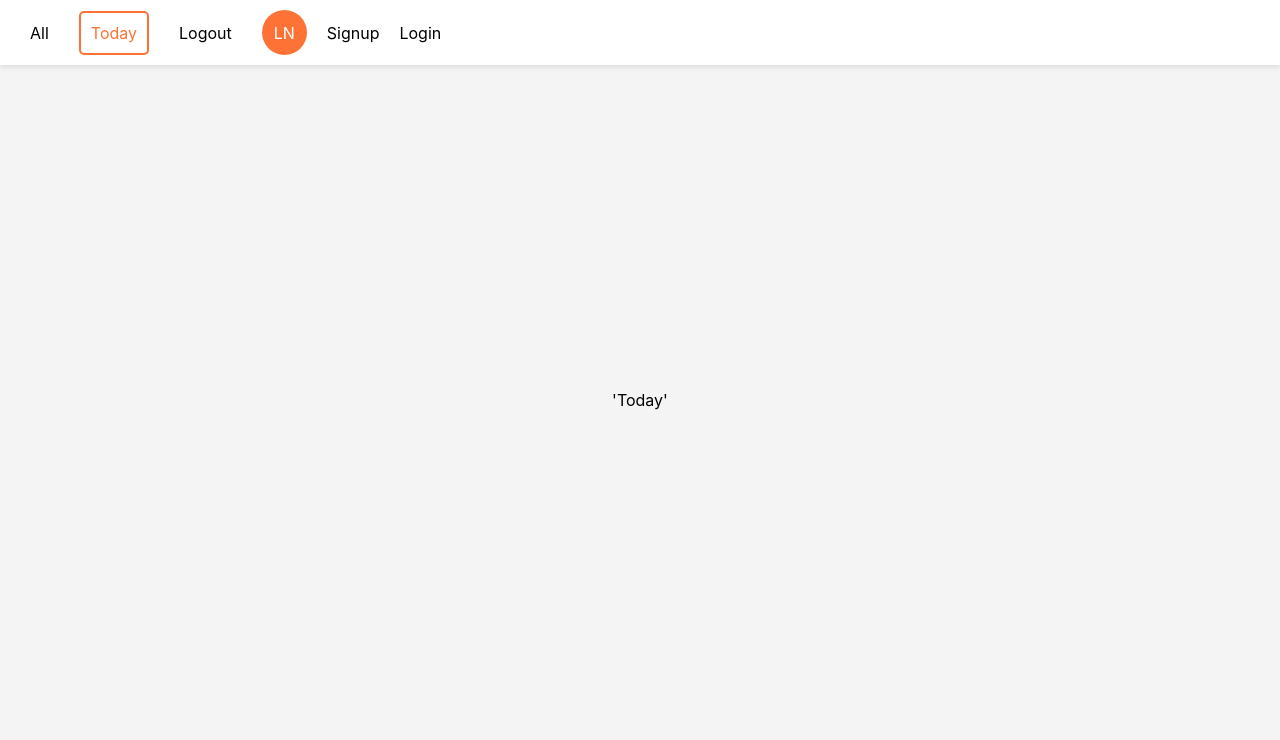
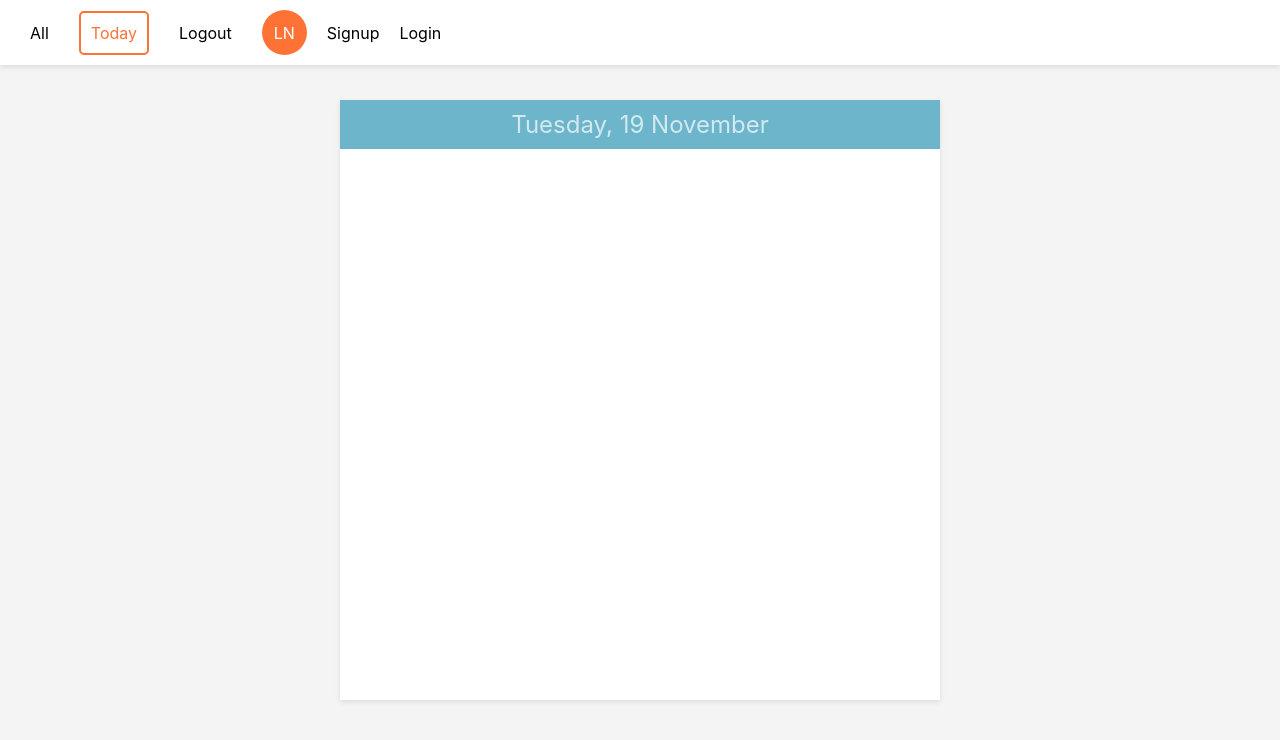
Before and after one commit to LaupWing/daily-achievements, a React (Create React App) app: page / in a window 1280 px wide. Shown: the top 740 px of the page. Built offline with nearby package versions, Linux system fonts and the light colour scheme.

Commit message:
added the skill container

```diff
--- a/src/index.css
+++ b/src/index.css
@@ -131,3 +131,19 @@ a{
     color: var(--cons-color);
     list-style: var(--cons-color) circle inside;
 }
+
+.Dashboard .Today{
+    width: 600px;
+    height: 600px;
+    background: white;
+    box-shadow: var(--shadow);
+}
+
+.Dashboard .Today h2{
+    background: var(--darkBlue-color);
+    width: 100%;
+    padding: 10px 0;
+    color: rgba(255,255,255,.7);
+    font-weight: 400;
+    text-align: center;
+}
--- a/src/today/Today.js
+++ b/src/today/Today.js
@@ -1,10 +1,18 @@
 import React, { Component } from 'react'
 
 class Today extends Component {
+    dateInString(){
+        const monthNames = ["January", "February", "March", "April", "May", "June",
+        "July", "August", "September", "October", "November", "December"
+        ];
+        const days = ['Sunday','Monday','Tuesday','Wednesday','Thursday','Friday','Saturday'];
+        const date = new Date()
+        return `${days[date.getDay()]}, ${date.getDate()} ${monthNames[date.getMonth()]}`
+    }
     render() {
         return (
             <div className="Today">
-                'Today'
+                <h2>{this.dateInString()}</h2>
             </div>
         )
     }
```
Also changed, not shown: src/today/Skills.js (added, +11 -0 lines), src/today/Cons.js (added), src/today/Pros.js (added).
